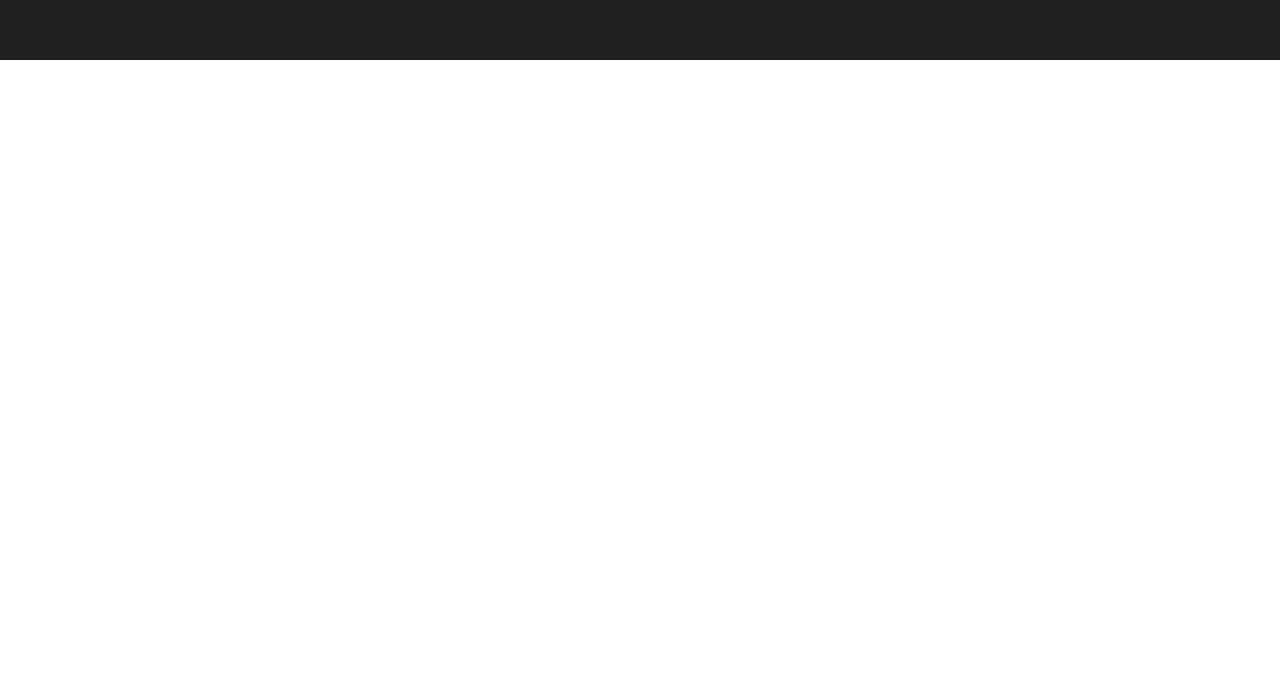
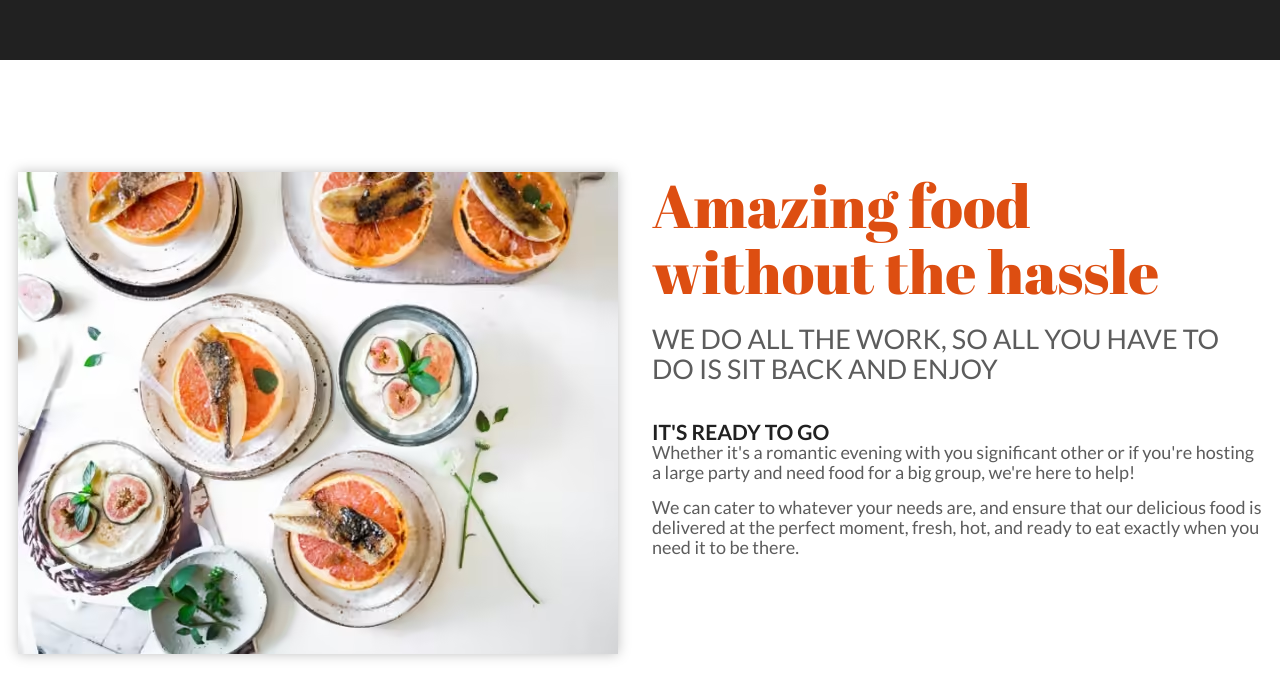
Before and after one commit to IvanOrsh/sass-example-chef-services, a website built with Vite: page src/index.html in a window 1280 px wide. Shown: the part 1004-1702 px from the top of the page. Before the commit the page ends 1064 px from the top, so only its background shows below. Built offline with nearby package versions, Linux system fonts and the light colour scheme.

Commit message:
feat: implement about section

```diff
--- a/src/index.html
+++ b/src/index.html
@@ -46,6 +46,50 @@
           </div>
         </div>
       </section>
+
+      <section class="section" id="about">
+        <div class="container">
+          <div class="even-columns">
+            <div>
+              <picture>
+                <source srcset="assets/about.avif" type="image/avif" />
+                <source srcset="assets/about.webp" type="image/webp" />
+
+                <img
+                  class="shift-up box-shadow-1"
+                  src="assets/about.jpg"
+                  alt="several plates of food seen from above on a white table, some with figs and basil and others with grapefruit and sliced bananas with a brown sauce on top"
+                />
+              </picture>
+            </div>
+
+            <div class="flow">
+              <header class="section-heading">
+                <h2
+                  class="fs-800 ff-accent clr-primary-500 margin-block-end-20"
+                >
+                  Amazing food without the hassle
+                </h2>
+                <p class="fs-600 uppercase">
+                  We do all the work, so all you have to do is sit back and
+                  enjoy
+                </p>
+              </header>
+              <p class="lead">It&apos;s ready to go</p>
+              <p>
+                Whether it&apos;s a romantic evening with you significant other
+                or if you&apos;re hosting a large party and need food for a big
+                group, we&apos;re here to help!
+              </p>
+              <p>
+                We can cater to whatever your needs are, and ensure that our
+                delicious food is delivered at the perfect moment, fresh, hot,
+                and ready to eat exactly when you need it to be there.
+              </p>
+            </div>
+          </div>
+        </div>
+      </section>
     </main>
 
     <footer></footer>
```
